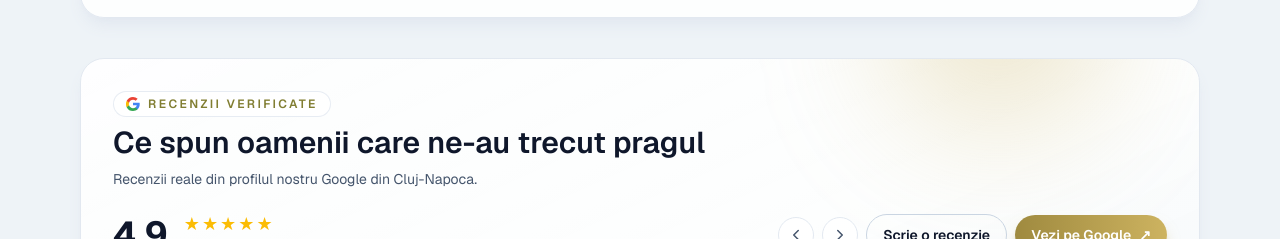
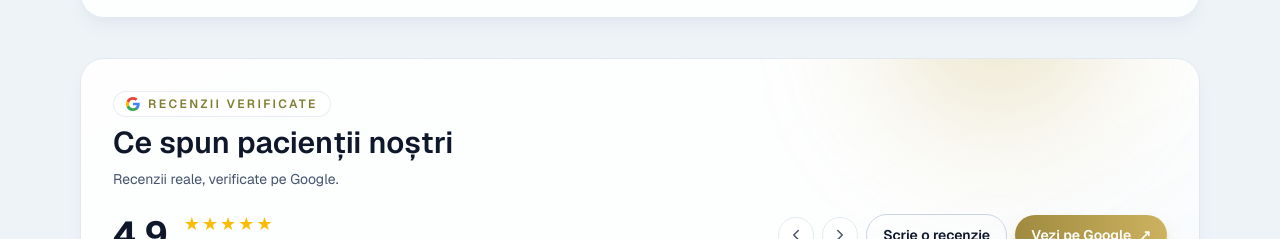
Before and after one commit to LaAngeli/synaptica, a Next.js app: page / in a window 1280 px wide. Shown: the part 2467-2706 px from the top of the page. Built offline with nearby package versions, Linux system fonts and the light colour scheme; no server answers.

Commit message:
updated Google reviews section copy

```diff
--- a/app/i18n/translations.js
+++ b/app/i18n/translations.js
@@ -638,8 +638,8 @@ export const translations = {
     },
     reviews: {
       eyebrow: "Verified reviews",
-      title: "What people say after visiting us",
-      subtitle: "Real reviews from our Google Business profile in Cluj-Napoca.",
+      title: "What our patients say",
+      subtitle: "Real reviews, verified on Google.",
       onGoogle: "reviews on Google",
       writeCta: "Write a review",
       seeAllCta: "See on Google",
@@ -1468,8 +1468,8 @@ export const translations = {
     },
     reviews: {
       eyebrow: "Recenzii verificate",
-      title: "Ce spun oamenii care ne-au trecut pragul",
-      subtitle: "Recenzii reale din profilul nostru Google din Cluj-Napoca.",
+      title: "Ce spun pacienții noștri",
+      subtitle: "Recenzii reale, verificate pe Google.",
       onGoogle: "recenzii pe Google",
       writeCta: "Scrie o recenzie",
       seeAllCta: "Vezi pe Google",
```
